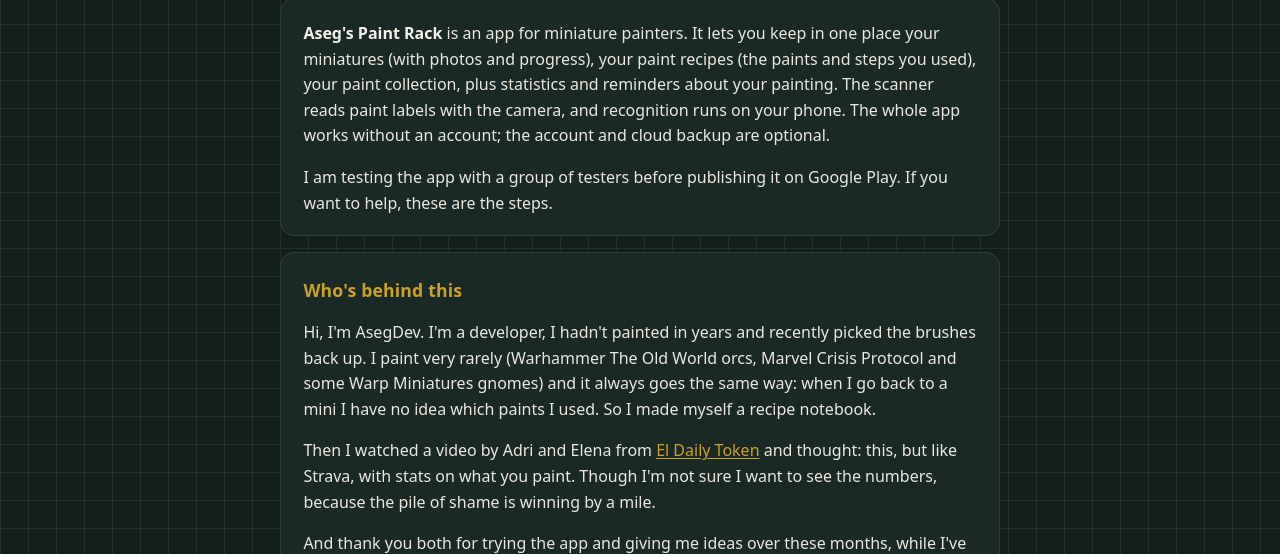
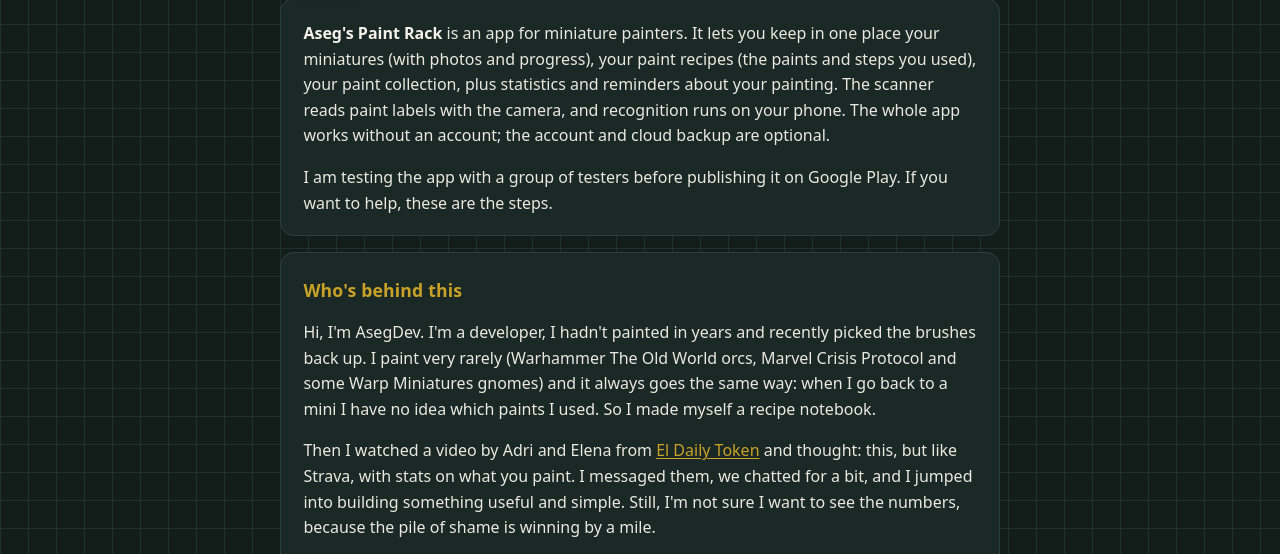
Before and after one commit to Aseg/asegs-paint-rack-privacy, a plain HTML site: page beta-en.html in a window 1280 px wide. Shown: the part 228-782 px from the top of the page. Drawn offline with Linux system fonts and the light colour scheme.

Commit message:
Mention writing to El Daily Token before building the app (draft, not on main)
Co-Authored-By: Claude Sonnet 5.5 <noreply@anthropic.com>
Claude-Session: https://claude.ai/code/session_01La2Aja7HayxYBjowop3u7f

```diff
--- a/beta-en.html
+++ b/beta-en.html
@@ -7,7 +7,7 @@
 </section>
 <section class="card"><h2>Who's behind this</h2>
 <p>Hi, I'm AsegDev. I'm a developer, I hadn't painted in years and recently picked the brushes back up. I paint very rarely (Warhammer The Old World orcs, Marvel Crisis Protocol and some Warp Miniatures gnomes) and it always goes the same way: when I go back to a mini I have no idea which paints I used. So I made myself a recipe notebook.</p>
-<p>Then I watched a video by Adri and Elena from <a href="https://www.youtube.com/@ElDailyToken" target="_blank" rel="noopener">El Daily Token</a> and thought: this, but like Strava, with stats on what you paint. Though I'm not sure I want to see the numbers, because the pile of shame is winning by a mile.</p>
+<p>Then I watched a video by Adri and Elena from <a href="https://www.youtube.com/@ElDailyToken" target="_blank" rel="noopener">El Daily Token</a> and thought: this, but like Strava, with stats on what you paint. I messaged them, we chatted for a bit, and I jumped into building something useful and simple. Still, I'm not sure I want to see the numbers, because the pile of shame is winning by a mile.</p>
 <p>And thank you both for trying the app and giving me ideas over these months, while I've been building it in spare moments.</p>
 <p>If you try the app, write to me about anything. I read it all myself.</p>
 </section>
```
Also changed, not shown: beta-es.html (+1 -1 lines).
